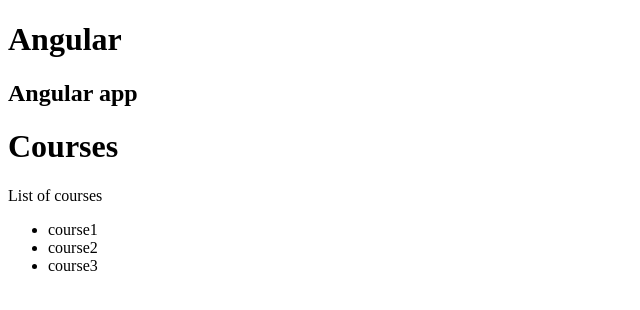
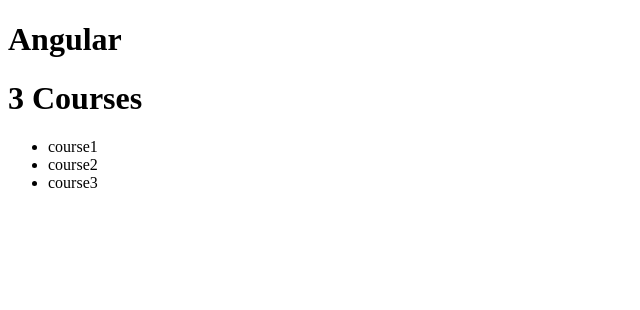
Before and after one commit to mwiesiolek/angular4-tut, an Angular app: page / in a window 1280 px wide. Shown: the top 310 px of the page, without its empty margins (0-640 px from the left). Built offline with nearby package versions, Linux system fonts and the light colour scheme.

Commit message:
sets minor changes for first task

```diff
--- a/src/app/app.component.html
+++ b/src/app/app.component.html
@@ -1,3 +1,2 @@
 <h1>Angular</h1>
-<h2>{{ title }}</h2>
-<app-courses></app-courses>
+<courses></courses>
--- a/src/app/courses/courses.component.html
+++ b/src/app/courses/courses.component.html
@@ -1,8 +1,4 @@
-<h1>Courses</h1>
-<p>
-  {{ title }}
-</p>
-
+<h1> {{courses.length}} Courses</h1>
 <ul>
   <li *ngFor="let course of courses"> {{ course }}</li>
 </ul>
--- a/src/app/courses/courses.component.ts
+++ b/src/app/courses/courses.component.ts
@@ -3,7 +3,7 @@ import {Component, OnInit} from '@angular/core';
 import {CoursesService} from "./courses.service";
 
 @Component({
-  selector: 'app-courses',
+  selector: 'courses',
   templateUrl: 'courses.component.html',
   styleUrls: ['courses.component.css']
 })
@@ -12,9 +12,7 @@ export class CoursesComponent implements OnInit {
 
   title = 'List of courses';
 
-  constructor(private coursesService: CoursesService) {
-
-  }
+  constructor(private coursesService: CoursesService) {}
 
   ngOnInit() {
   }
```
